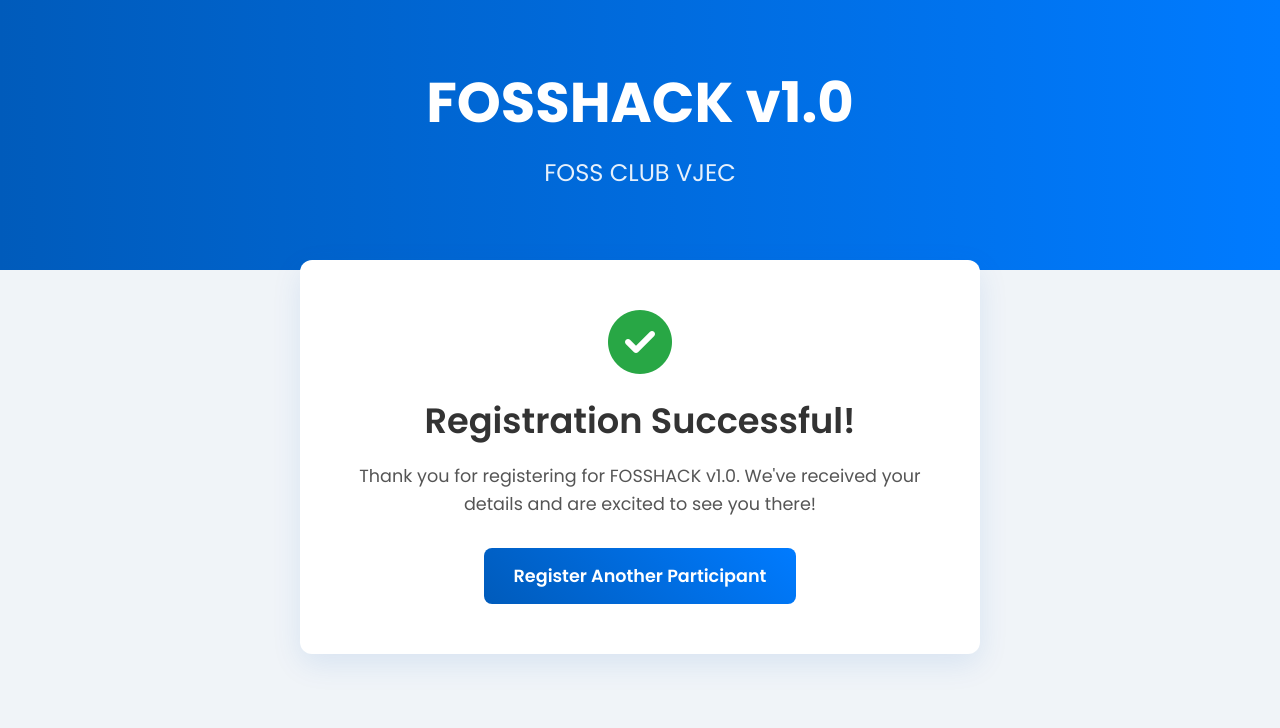
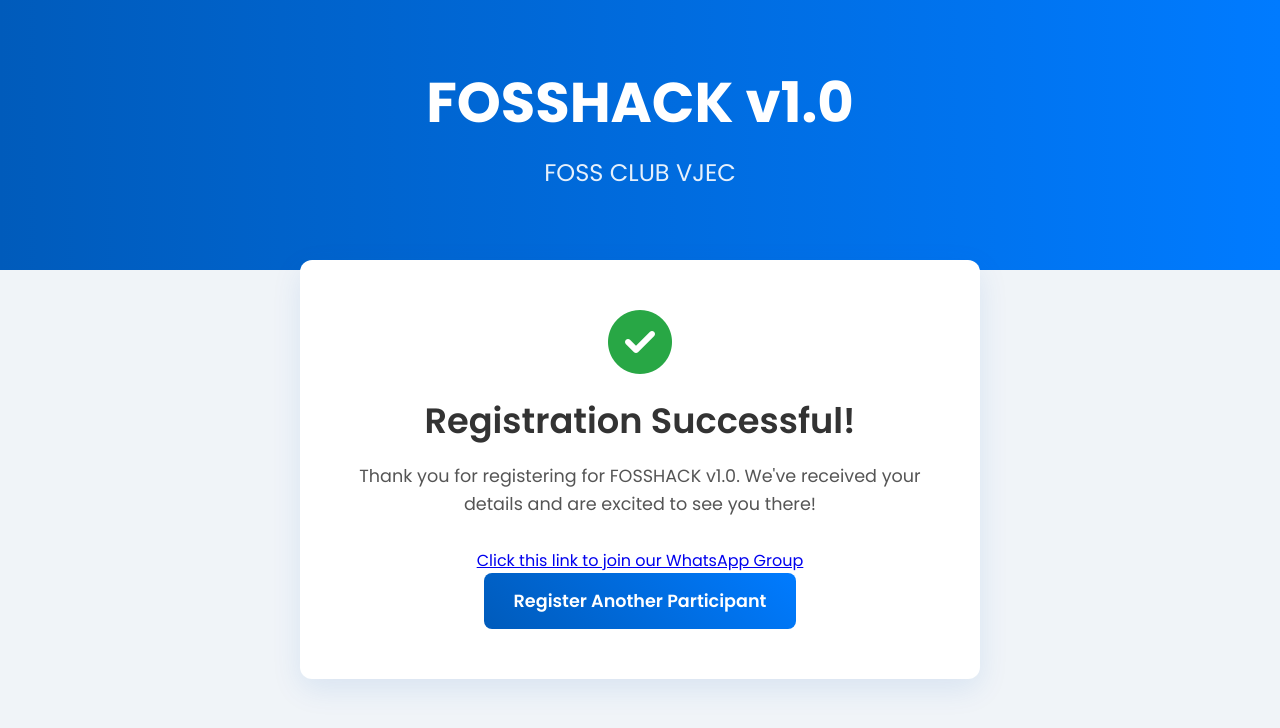
Before and after one commit to VibrantVinay/FOSSHACK-1.0-, a Flask app: page /success in a window 1280 px wide. Shown: the top 728 px of the page. Run offline with Flask 3, Linux system fonts and the light colour scheme; parts of the project's set-up code (start-up, migrations or seed data) failed here and were passed over.

Commit message:
Update success.html

```diff
--- a/templates/success.html
+++ b/templates/success.html
@@ -30,6 +30,7 @@
                 <i class="fas fa-check-circle success-icon"></i>
                 <h1>Registration Successful!</h1>
                 <p>Thank you for registering for FOSSHACK v1.0. We've received your details and are excited to see you there!</p>
+                 <a href="https://chat.whatsapp.com/HqDgAEpTIO935OE58ZQ3GZ">Click this link to join our WhatsApp Group</a>
                 <a href="/" class="back-link">Register Another Participant</a>
             </div>
         </section>
```
